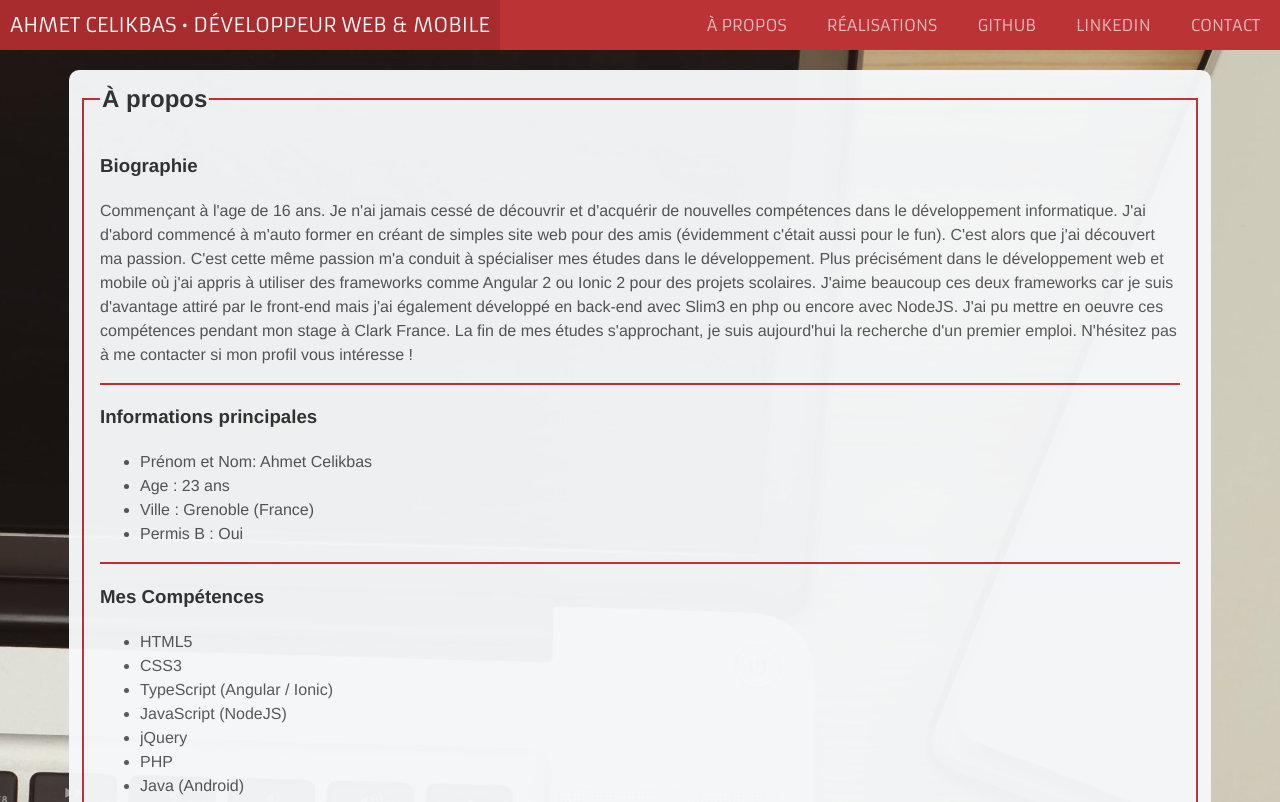
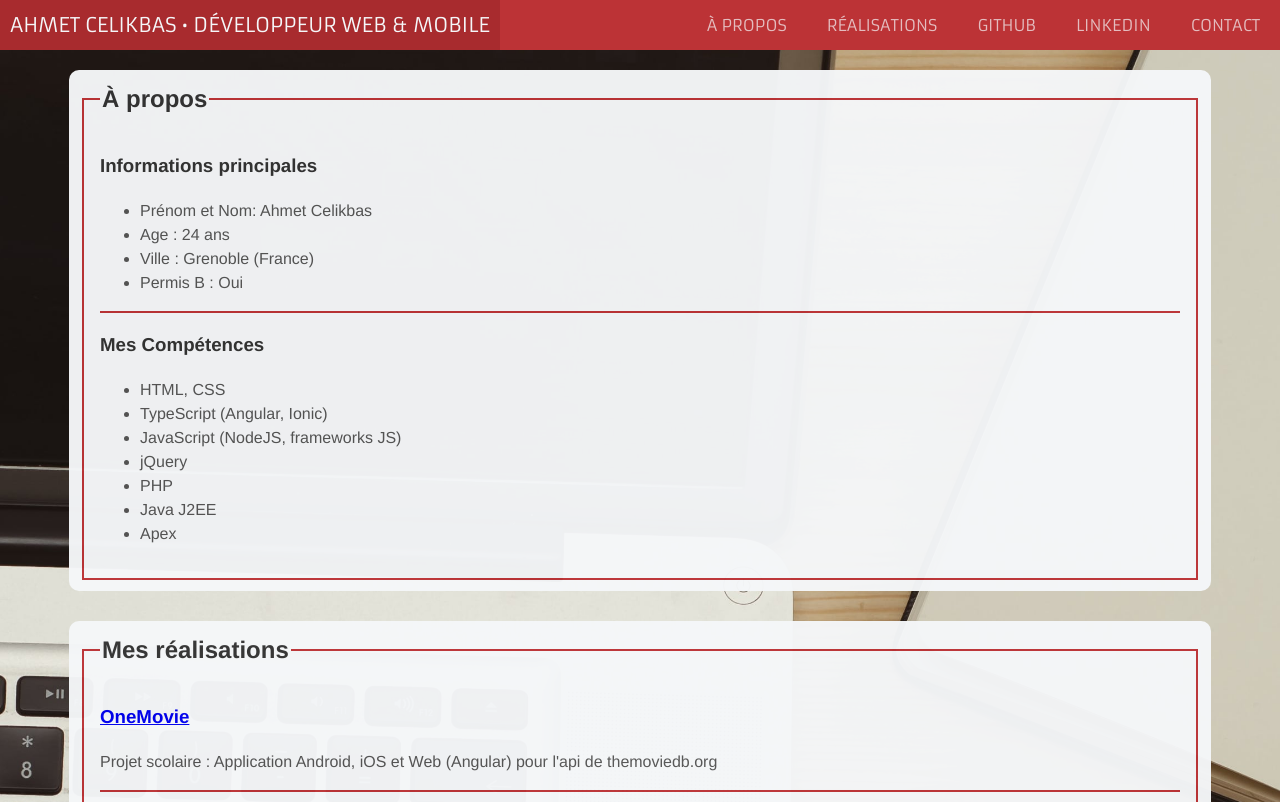
Before and after one commit to AhmetCelikbas/Portfolio, a website: page index.html in a window 1280 px wide. Shown: the top 802 px of the page. Drawn offline with nearby package versions, Linux system fonts and the light colour scheme; files that its build step writes are made by us from their sources.

Commit message:
Update content

```diff
--- a/index.html
+++ b/index.html
@@ -36,19 +36,14 @@
         <fieldset>
           <legend id="apropos" class="titreContenu">À propos</legend>
 
-          <h3>Biographie</h3>
-          <p>Commençant à l'age de 16 ans. Je n'ai jamais cessé de découvrir et d'acquérir de nouvelles compétences dans le développement informatique.
-J'ai d'abord commencé à m'auto former en créant de simples site web pour des amis (évidemment c'était aussi pour le fun). C'est alors que j'ai découvert ma passion.
-C'est cette même passion m'a conduit à spécialiser mes études dans le développement. Plus précisément dans le développement web et mobile où j'ai appris à utiliser des
-frameworks comme Angular 2 ou Ionic 2 pour des projets scolaires. J'aime beaucoup ces deux frameworks car je suis d'avantage attiré par le front-end mais j'ai également
-développé en back-end avec Slim3 en php ou encore avec NodeJS. J'ai pu mettre en oeuvre ces compétences pendant mon stage à Clark France.
-La fin de mes études s'approchant, je suis aujourd'hui la recherche d'un premier emploi. N'hésitez pas à me contacter si mon profil vous intéresse ! </p>
-          <hr />
+          <!-- <h3>Biographie</h3>
+          <p></p>
+          <hr /> -->
 
           <h3>Informations principales</h3>
           <ul>
             <li>Prénom et Nom: Ahmet Celikbas</li>
-            <li>Age : 23 ans</li>
+            <li>Age : 24 ans</li>
             <li>Ville : Grenoble (France)</li>
             <li>Permis B : Oui</li>
           </ul>
@@ -57,13 +52,13 @@ La fin de mes études s'approchant, je suis aujourd'hui la recherche d'un premie
 
           <h3>Mes Compétences</h3>
           <ul>
-            <li>HTML5</li>
-            <li>CSS3</li>
-            <li>TypeScript (Angular / Ionic)</li>
-            <li>JavaScript (NodeJS)</li>
+            <li>HTML, CSS</li>
+            <li>TypeScript (Angular, Ionic)</li>
+            <li>JavaScript (NodeJS, frameworks JS)</li>
             <li>jQuery</li>
             <li>PHP</li>
-            <li>Java (Android)</li>
+            <li>Java J2EE</li>
+            <li>Apex</li>
           </ul>
         </fieldset>
       </div>
@@ -76,7 +71,7 @@ La fin de mes études s'approchant, je suis aujourd'hui la recherche d'un premie
         <fieldset>
           <legend id="mesrealisations" class="titreContenu">Mes réalisations</legend>
 
-          <h3><a href="http://onemovie.ahmetcelikbas.fr" target="_blank">OneMovie</a></h3>
+          <h3><a href="https://github.com/AhmetCelikbas/OneMovie" target="_blank">OneMovie</a></h3>
           <p>Projet scolaire : Application Android, iOS et Web (Angular) pour l'api de themoviedb.org</p>
 
           <hr />
```
